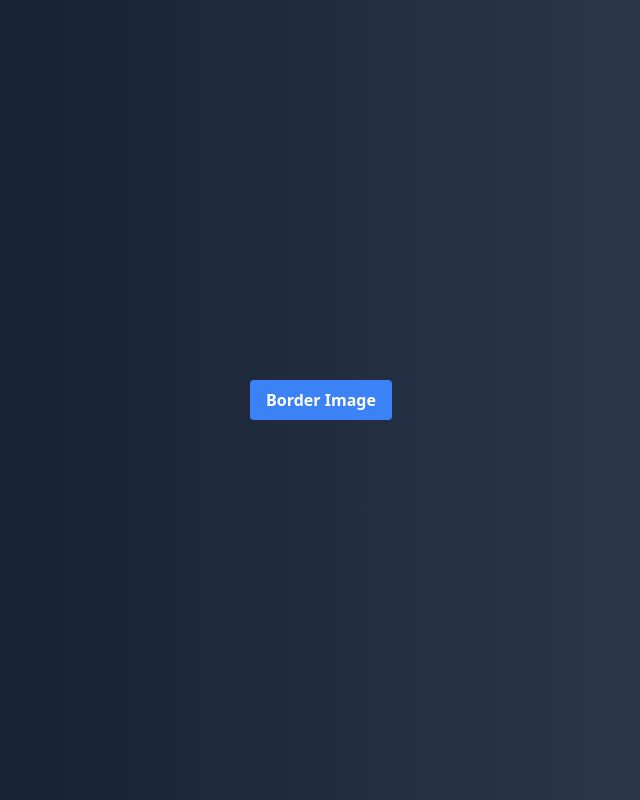
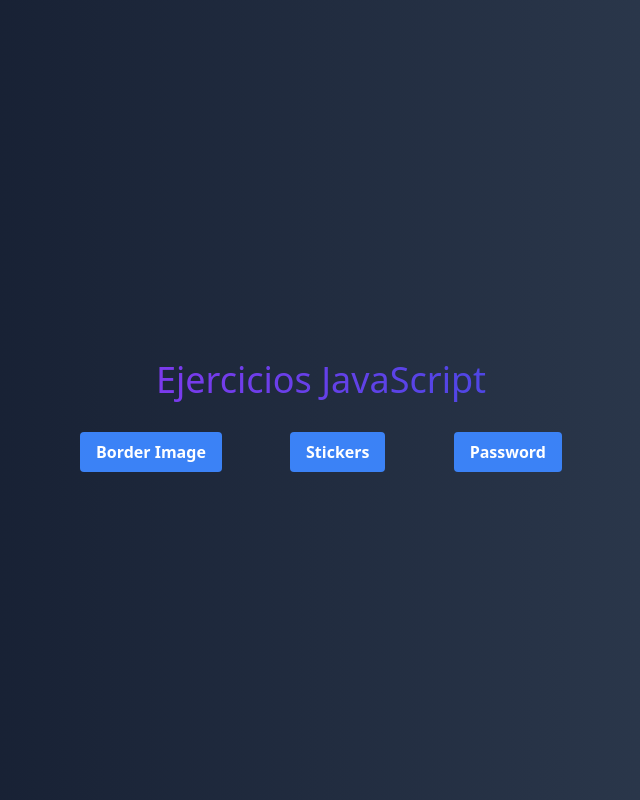
Before and after one commit to LuisSubiabre/js-Condiciones, a plain HTML site: page index.html in a window 1280 px wide. Shown: the whole page, without its empty margins (319-959 px from the left). Drawn offline with nearby package versions, Linux system fonts and the light colour scheme.

Commit message:
tailwind barra de navegación

```diff
--- a/index.html
+++ b/index.html
@@ -10,13 +10,31 @@
 
 </head>
 <body class="bg-gradient-to-r from-slate-900 to-slate-700">
-    <div class="h-screen flex justify-center items-center">
 
-        <a href="border.html">
-            <button class="bg-blue-500 hover:bg-blue-700 text-white font-bold py-2 px-4 rounded">
-                Border Image
-            </button>
-        </a>
+    <div class="h-screen flex flex-col justify-center items-center">
+<div>
+    <div class="bg-gradient-to-r from-violet-600 to-indigo-600 bg-clip-text text-transparent text-4xl py-8">
+        Ejercicios JavaScript
+    </div>
+</div>
+<div>
+    <a href="border.html" class="mx-8">
+        <button class="bg-blue-500 hover:bg-blue-700 text-white font-bold py-2 px-4 rounded">
+            Border Image
+        </button>
+    </a>
+    <a href="border.html" class="mx-8">
+        <button class="bg-blue-500 hover:bg-blue-700 text-white font-bold py-2 px-4 rounded">
+            Stickers
+        </button>
+    </a>
+    <a href="border.html" class="mx-8">
+        <button class="bg-blue-500 hover:bg-blue-700 text-white font-bold py-2 px-4 rounded">
+            Password
+        </button>
+    </a>
+</div>
+
     <div>
 </body>
 </html>
```
Also changed, not shown: border.html (+13 -2 lines).
